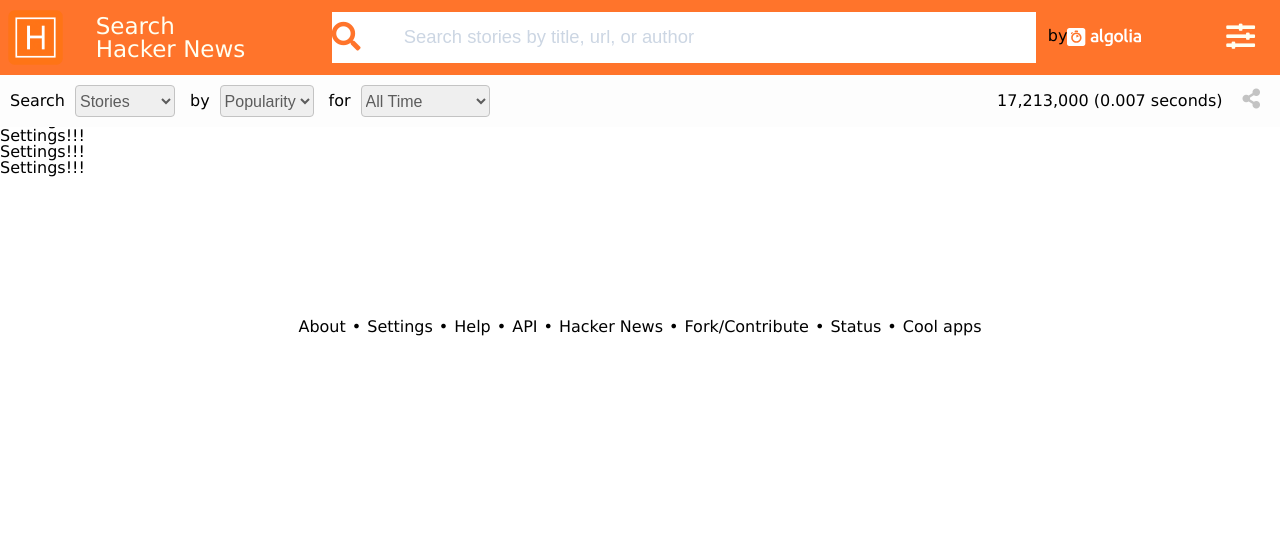
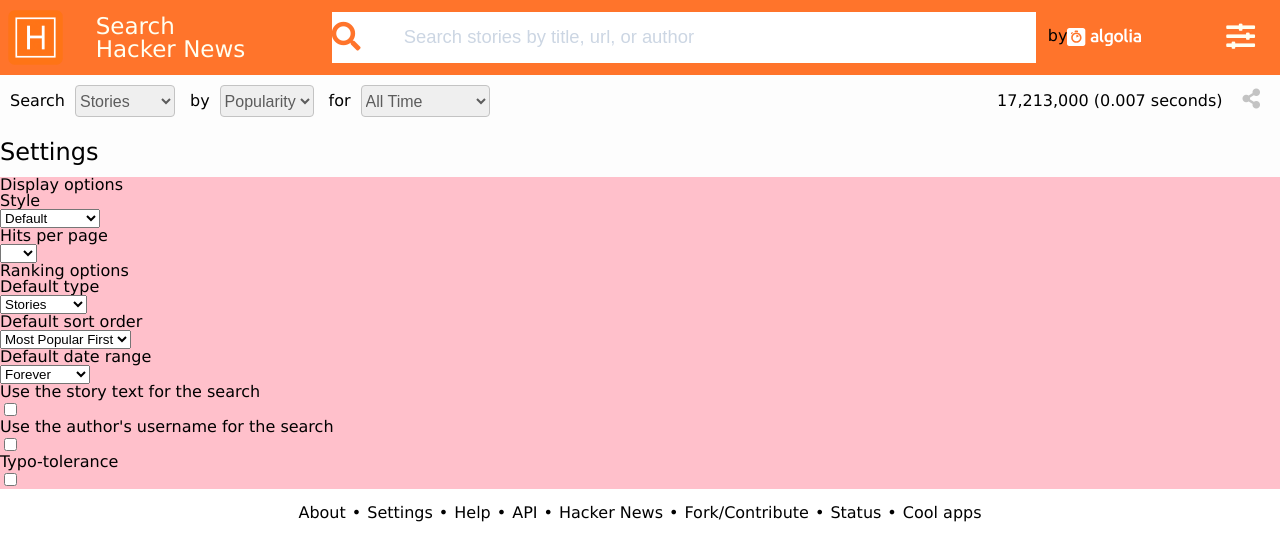
Before and after one commit to mccombsr/HN-Clone, a React (Create React App) app: page /settings in a window 1280 px wide. Shown: the top 560 px of the page. Built offline with nearby package versions, Linux system fonts and the light colour scheme; the HTML template or start-up script is replaced by a standard one.

Commit message:
Settings skeleton is set up. Noticed that I need to have a different header for pages other than landing to remove search bar and filter option...

```diff
--- a/src/Components/Settings.jsx
+++ b/src/Components/Settings.jsx
@@ -9,17 +9,51 @@
     render(){
         return(
             <div className='settingsContainer'>
-                <h1>Settings!!!</h1>
-                <h1>Settings!!!</h1>
-                <h1>Settings!!!</h1>
-                <h1>Settings!!!</h1>
-                <h1>Settings!!!</h1>
-                <h1>Settings!!!</h1>
-                <h1>Settings!!!</h1>
-                <h1>Settings!!!</h1>
-                <h1>Settings!!!</h1>
-                <h1>Settings!!!</h1>
-                <h1>Settings!!!</h1>
+                <h1 className='settingsTitle'>Settings</h1>
+                <div className="display">
+                    <h2>Display options</h2>
+                    <div className="displayOptions">
+                        <p>Style</p>
+                        <select>
+                            <option value="default">Default</option>
+                            <option value="experimental">Experimental</option>
+                        </select>
+                        <p>Hits per page</p>
+                        <select>
+                            <option value=""></option>
+                            <option value="10">10</option>
+                            <option value="20">20</option>
+                            <option value="30">30</option>
+                            <option value="50">50</option>
+                        </select>
+                    </div>
+                    <h2>Ranking options</h2>
+                    <p>Default type</p>
+                    <select>
+                        <option value="all">All</option>
+                        <option value="stories" selected>Stories</option>
+                        <option value="comments">Comments</option>
+                    </select>
+                    <p>Default sort order</p>
+                    <select>
+                        <option value="recent">Most Recent First</option>
+                        <option value="popular" selected>Most Popular First</option>
+                    </select>
+                    <p>Default date range</p>
+                    <select>
+                        <option value="24">Last 24h</option>
+                        <option value="week">Past Week</option>
+                        <option value="month">Past Month</option>
+                        <option value="year">Past Year</option>
+                        <option value="forever" selected>Forever</option>
+                    </select>
+                    <p>Use the story text for the search</p>
+                    <input type="checkbox"/>
+                    <p>Use the author's username for the search</p>
+                    <input type="checkbox"/>
+                    <p>Typo-tolerance</p>
+                    <input type="checkbox"/>
+                </div>
             </div>
         )
     }
--- a/src/styles/App.scss
+++ b/src/styles/App.scss
@@ -3,6 +3,7 @@
 @import "media";
 @import "Header";
 @import "Results";
+@import "Settings";
 
 .appContainer {
   height: 100vh 52+75px;
@@ -10,17 +11,19 @@
   display: flex;
   flex-direction: column;
 
-  // .footerContainer{
-  //   background: yellow;
-  //   position: relative;
+  .footerContainer {
+    position: relative;
+    top: 52+75px;
+    height: 75px;
 
-  //   ul{
-  //     display: flex;
-  //     justify-content: center;
+    ul {
+      margin-top: 13px;
+      display: flex;
+      justify-content: center;
 
-  //     li{
-  //       margin: 3px;
-  //     }
-  //   }
-  // }
+      li {
+        margin: 3px;
+      }
+    }
+  }
 }
--- a/src/styles/_Results.scss
+++ b/src/styles/_Results.scss
@@ -50,19 +50,3 @@
     }
   }
 }
-
-.footerContainer {
-  position: relative;
-  top: 52+75px;
-  height: 75px;
-
-  ul {
-    margin-top: 13px;
-    display: flex;
-    justify-content: center;
-
-    li {
-      margin: 3px;
-    }
-  }
-}
--- /dev/null
+++ b/src/styles/_Settings.scss
@@ -0,0 +1,14 @@
+.settingsContainer{
+    background: pink;
+    height:100%;
+    position: relative;
+    top: 52+75px;
+
+    h1{
+        background: #FDFDFD;
+        font-size: 1.5rem;
+        height: 50px;
+        display: flex;
+        align-items: center;
+    }
+}
```
